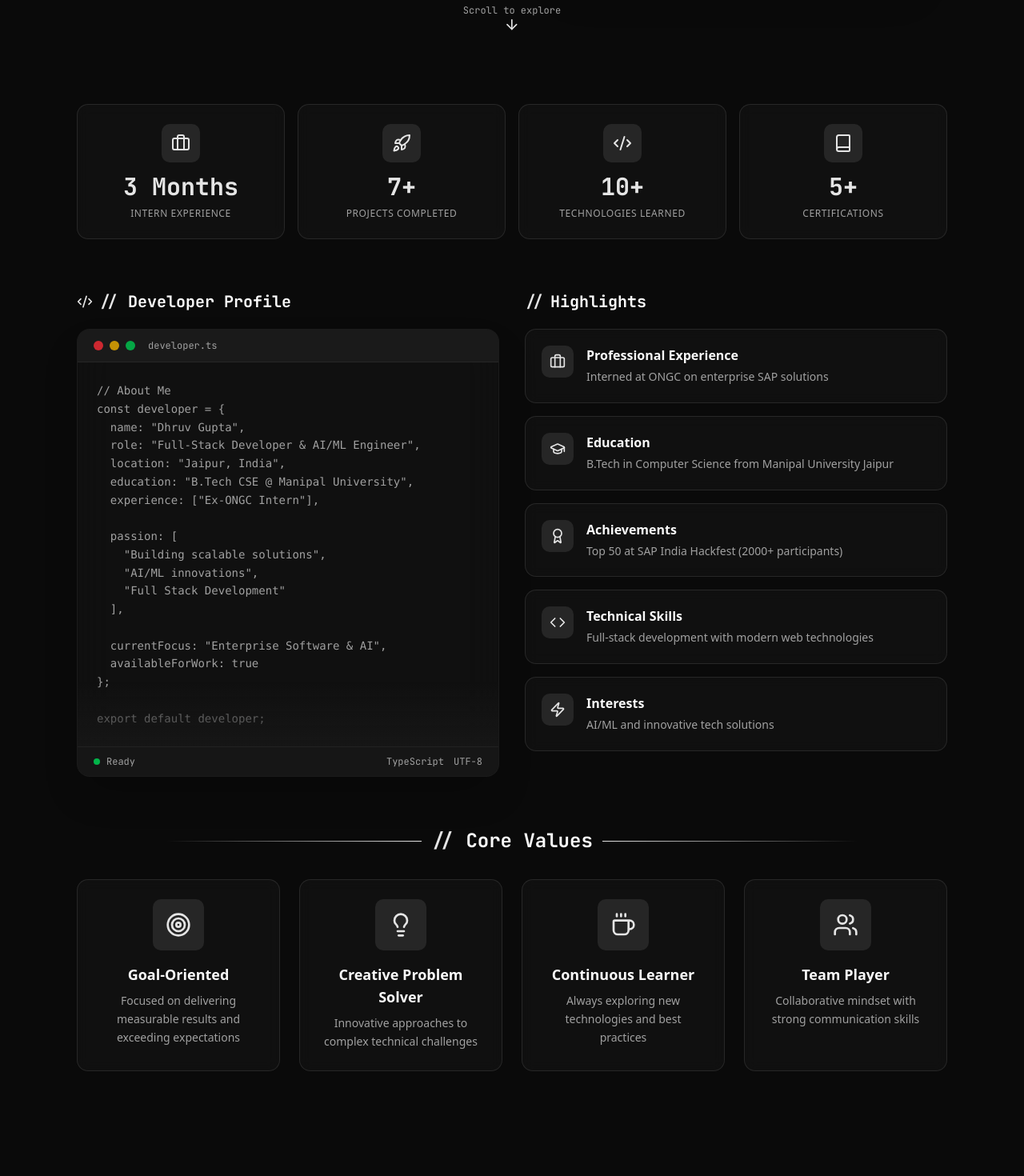
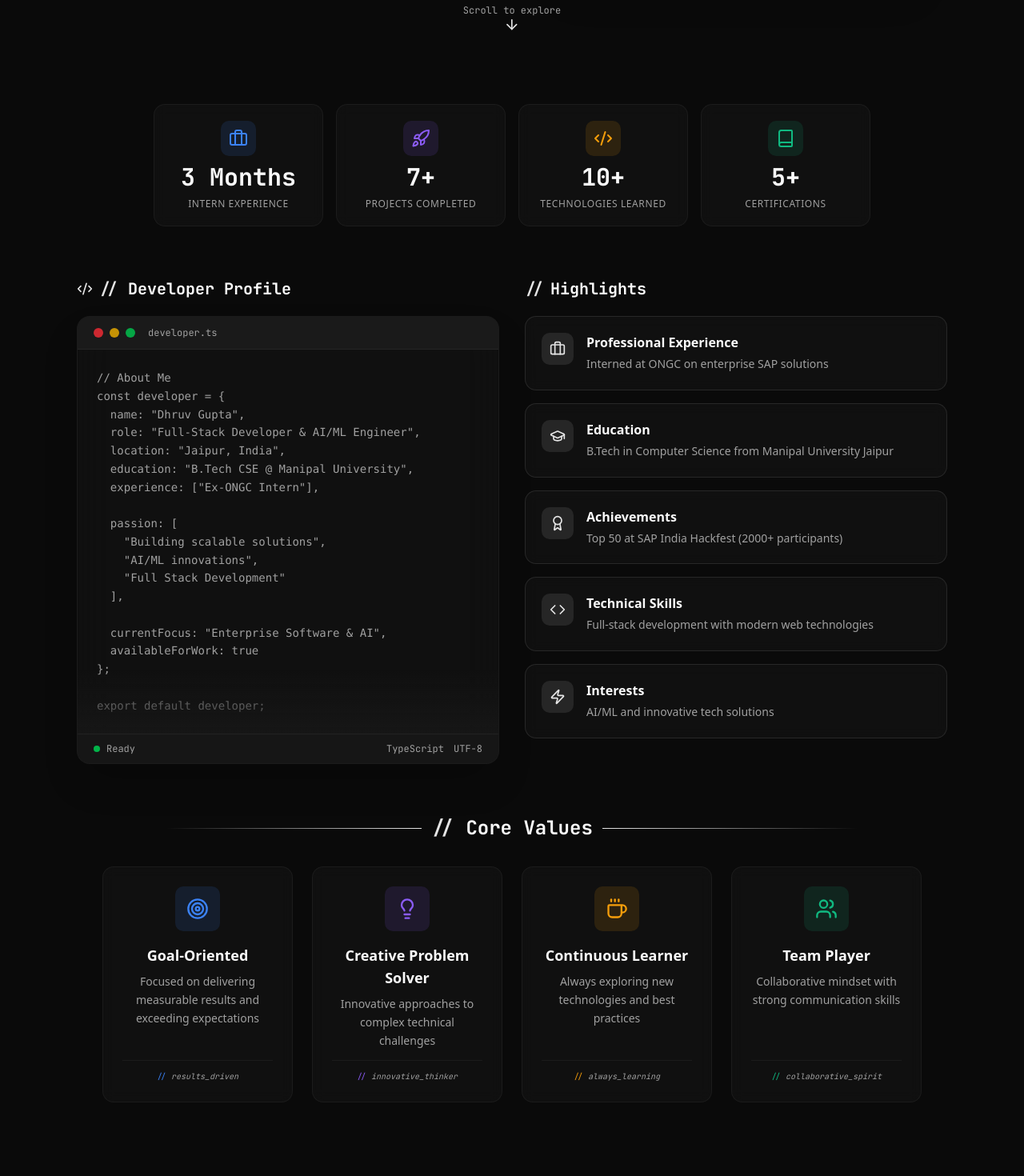
Before and after one commit to Dhruv-413/Dhruv, a Next.js app in the folder dhruv-portfolio/: page / in a window 1280 px wide. Shown: the part 920-2390 px from the top of the page at 80% size. Built offline with nearby package versions, Linux system fonts and the light colour scheme; no server answers.

Commit message:
feat: unify elegant design across Hero, Projects, and Timeline sections

```diff
--- a/dhruv-portfolio/src/components/features/hero/Hero.tsx
+++ b/dhruv-portfolio/src/components/features/hero/Hero.tsx
@@ -513,16 +513,18 @@ export function Hero() {
 
       {/* About Content Section */}
       <div className="relative z-10 container mx-auto px-4 sm:px-6 lg:px-8 py-12 sm:py-16 md:py-20">
-        {/* Stats Dashboard */}
+        {/* Stats Dashboard - Unified Elegant Design */}
         <motion.div
           initial={{ opacity: 0, y: 20 }}
           animate={isInView ? { opacity: 1, y: 0 } : {}}
           transition={{ duration: 0.5, delay: 0.3 }}
-          className="grid grid-cols-2 md:grid-cols-4 gap-3 sm:gap-4 mb-16"
+          className="grid grid-cols-2 md:grid-cols-4 gap-3 sm:gap-4 mb-16 max-w-4xl mx-auto"
         >
           {aboutStats.map((stat, index) => {
             const Icon = stat.icon;
             const isActive = activeStatIndex === index;
+            const statColors = ["#3b82f6", "#8b5cf6", "#f59e0b", "#10b981"];
+            const statColor = statColors[index] || "#3b82f6";
             return (
               <motion.div
                 key={index}
@@ -532,39 +534,39 @@ export function Hero() {
                 whileHover={{ scale: 1.05, y: -5 }}
                 onMouseEnter={() => setActiveStatIndex(index)}
                 onMouseLeave={() => setActiveStatIndex(null)}
-                className="group"
+                className="group relative"
               >
-                <div className={`relative p-3 sm:p-4 md:p-6 text-center bg-card/50 backdrop-blur-sm rounded-lg sm:rounded-xl border overflow-hidden transition-all duration-300 ${
+                <div className={`relative p-3 sm:p-4 md:p-5 text-center bg-card/50 backdrop-blur-sm rounded-xl border overflow-hidden transition-all duration-300 h-full ${
                   isActive
                     ? "border-primary shadow-2xl shadow-white/15"
-                    : "border-border hover:border-primary/50"
+                    : "border-border/50 hover:border-primary/30"
                 }`}>
                   {/* Animated Gradient Background */}
-                  <div className={`absolute inset-0 rounded-lg sm:rounded-xl transition-opacity duration-500 ${
-                    isActive ? "opacity-10" : "opacity-0"
-                  }`} style={{ background: "linear-gradient(135deg, var(--primary) 0%, transparent 60%)" }} />
+                  <div className={`absolute inset-0 rounded-xl transition-opacity duration-500 ${
+                    isActive ? "opacity-15" : "opacity-0 group-hover:opacity-10"
+                  }`} style={{ background: `linear-gradient(135deg, ${statColor}40 0%, transparent 60%)` }} />
 
                   {/* Scan Line Effect */}
                   {isActive && (
                     <motion.div
-                      className="absolute inset-x-0 h-px bg-primary/40"
+                      className="absolute inset-x-0 h-px"
+                      style={{ backgroundColor: `${statColor}60` }}
                       initial={{ top: 0 }}
                       animate={{ top: "100%" }}
                       transition={{ duration: 2, repeat: Infinity, ease: "linear" }}
                     />
                   )}
 
-                  <div className="relative flex flex-col items-center">
-                    <div className="flex justify-center mb-2 sm:mb-3">
-                      <motion.div
-                        className="p-2 sm:p-3 rounded-lg bg-primary/10 group-hover:bg-primary/20 transition-colors"
-                        whileHover={{ rotate: 360 }}
-                        transition={{ duration: 0.6 }}
-                      >
-                        <Icon className="h-4 w-4 sm:h-5 sm:w-5 md:h-6 md:w-6 text-primary" />
-                      </motion.div>
-                    </div>
-                    <div className="text-xl sm:text-2xl md:text-3xl font-bold font-mono text-primary mb-1 sm:mb-2">
+                  <div className="relative flex flex-col items-center gap-2">
+                    <motion.div
+                      className="p-2 sm:p-2.5 rounded-lg transition-colors"
+                      style={{ backgroundColor: `${statColor}20` }}
+                      whileHover={{ rotate: 360 }}
+                      transition={{ duration: 0.6 }}
+                    >
+                      <Icon className="h-5 w-5 sm:h-6 sm:w-6" style={{ color: statColor }} />
+                    </motion.div>
+                    <div className="text-xl sm:text-2xl md:text-3xl font-bold font-mono">
                       {stat.value}
                     </div>
                     <div className="text-[10px] sm:text-xs text-muted-foreground uppercase tracking-wider leading-tight">
@@ -572,6 +574,14 @@ export function Hero() {
                     </div>
                   </div>
                 </div>
+
+                {/* Top-Right Corner Accent */}
+                <div
+                  className={`absolute -top-1 -right-1 w-6 h-6 sm:w-8 sm:h-8 rounded-full blur-xl transition-opacity duration-300 ${
+                    isActive ? "opacity-60" : "opacity-0 group-hover:opacity-40"
+                  }`}
+                  style={{ backgroundColor: statColor }}
+                />
               </motion.div>
             );
           })}
@@ -710,7 +720,7 @@ export function Hero() {
           </motion.div>
         </div>
 
-        {/* Core Values Section */}
+        {/* Core Values Section - Unified Elegant Design */}
         <motion.div
           initial={{ opacity: 0, y: 20 }}
           animate={isInView ? { opacity: 1, y: 0 } : {}}
@@ -727,10 +737,13 @@ export function Hero() {
             </div>
           </div>
 
-          <div className="grid grid-cols-1 sm:grid-cols-2 lg:grid-cols-4 gap-4 sm:gap-5 md:gap-6">
+          <div className="grid grid-cols-1 sm:grid-cols-2 lg:grid-cols-4 gap-4 sm:gap-5 md:gap-6 max-w-5xl mx-auto">
             {values.map((value, index) => {
               const Icon = value.icon;
               const isActive = activeValueIndex === index;
+              const valueColors = ["#3b82f6", "#8b5cf6", "#f59e0b", "#10b981"];
+              const valueColor = valueColors[index] || "#3b82f6";
+              const footerTexts = ["results_driven", "innovative_thinker", "always_learning", "collaborative_spirit"];
               return (
                 <motion.div
                   key={index}
@@ -741,34 +754,41 @@ export function Hero() {
                     type: "spring",
                     stiffness: 100,
                   }}
-                  whileHover={{ y: -10, scale: 1.02 }}
+                  whileHover={{ y: -8, scale: 1.02 }}
                   onMouseEnter={() => setActiveValueIndex(index)}
                   onMouseLeave={() => setActiveValueIndex(null)}
                   className="group relative"
                 >
-                  <div className={`relative p-4 sm:p-5 md:p-6 text-center h-full bg-card/50 backdrop-blur-sm rounded-lg sm:rounded-xl border overflow-hidden transition-all duration-300 ${
+                  <div className={`relative p-4 sm:p-5 md:p-6 text-center h-full bg-card/50 backdrop-blur-sm rounded-xl border overflow-hidden transition-all duration-300 flex flex-col ${
                     isActive
                       ? "border-primary shadow-2xl shadow-white/15"
-                      : "border-border hover:border-primary/50"
+                      : "border-border/50 hover:border-primary/30"
                   }`}>
+                    {/* Animated Gradient Background */}
+                    <div className={`absolute inset-0 rounded-xl transition-opacity duration-500 ${
+                      isActive ? "opacity-15" : "opacity-0 group-hover:opacity-10"
+                    }`} style={{ background: `linear-gradient(135deg, ${valueColor}40 0%, transparent 60%)` }} />
+
                     {/* Scan Line Effect */}
                     {isActive && (
                       <motion.div
-                        className="absolute inset-x-0 h-px bg-primary/40"
+                        className="absolute inset-x-0 h-px"
+                        style={{ backgroundColor: `${valueColor}60` }}
                         initial={{ top: 0 }}
                         animate={{ top: "100%" }}
                         transition={{ duration: 2, repeat: Infinity, ease: "linear" }}
                       />
                     )}
 
-                    <div className="relative">
+                    <div className="relative flex-1">
                       <div className="flex justify-center mb-3 sm:mb-4">
                         <motion.div
-                          className="p-3 sm:p-3.5 md:p-4 rounded-lg bg-primary/10 group-hover:bg-primary/20 transition-all"
+                          className="p-3 sm:p-3.5 rounded-lg transition-colors"
+                          style={{ backgroundColor: `${valueColor}20` }}
                           whileHover={{ rotate: 360 }}
                           transition={{ duration: 0.6 }}
                         >
-                          <Icon className="h-6 w-6 sm:h-7 sm:w-7 md:h-8 md:w-8 text-primary" />
+                          <Icon className="h-6 w-6 sm:h-7 sm:w-7" style={{ color: valueColor }} />
                         </motion.div>
                       </div>
                       <h4 className="font-bold mb-2 text-base sm:text-lg transition-colors">
@@ -778,13 +798,20 @@ export function Hero() {
                         {value.description}
                       </p>
                     </div>
+
+                    {/* Code-style Footer */}
+                    <div className="relative pt-3 mt-3 border-t border-border/50 font-mono text-[10px] text-muted-foreground">
+                      <span style={{ color: valueColor }}>{"// "}</span>
+                      <span className="italic">{footerTexts[index]}</span>
+                    </div>
                   </div>
 
                   {/* Top-Right Corner Accent */}
                   <div
-                    className={`absolute -top-1 -right-1 w-6 h-6 sm:w-8 sm:h-8 rounded-full blur-xl transition-opacity duration-300 bg-primary ${
+                    className={`absolute -top-1 -right-1 w-6 h-6 sm:w-8 sm:h-8 rounded-full blur-xl transition-opacity duration-300 ${
                       isActive ? "opacity-60" : "opacity-0 group-hover:opacity-40"
                     }`}
+                    style={{ backgroundColor: valueColor }}
                   />
                 </motion.div>
               );
--- a/dhruv-portfolio/src/components/features/projects/ProjectsSection.tsx
+++ b/dhruv-portfolio/src/components/features/projects/ProjectsSection.tsx
@@ -166,7 +166,7 @@ export function ProjectsSection() {
               practices, and measurable real-world impact.
             </p>
 
-            {/* Quick Stats */}
+            {/* Quick Stats - Unified Elegant Design */}
             <div className="grid grid-cols-2 md:grid-cols-4 gap-3 sm:gap-4 mb-6 sm:mb-8 max-w-3xl mx-auto">
               {[
                 {
@@ -209,7 +209,7 @@ export function ProjectsSection() {
                     className="group relative"
                   >
                     <div
-                      className={`relative p-3 sm:p-4 bg-card/50 backdrop-blur-sm rounded-lg sm:rounded-xl border overflow-hidden transition-all duration-300 ${
+                      className={`relative p-3 sm:p-4 bg-card/50 backdrop-blur-sm rounded-xl border overflow-hidden transition-all duration-300 ${
                         isActive
                           ? "border-primary shadow-2xl shadow-white/15"
                           : "border-border/50 hover:border-primary/30"
@@ -217,18 +217,21 @@ export function ProjectsSection() {
                     >
                       {/* Animated Gradient Background */}
                       <div
-                        className={`absolute inset-0 rounded-lg sm:rounded-xl transition-opacity duration-500 ${
-                          isActive ? "opacity-10" : "opacity-0"
+                        className={`absolute inset-0 rounded-xl transition-opacity duration-500 ${
+                          isActive
+                            ? "opacity-15"
+                            : "opacity-0 group-hover:opacity-10"
                         }`}
                         style={{
-                          background: `linear-gradient(135deg, ${stat.color}40, transparent)`,
+                          background: `linear-gradient(135deg, ${stat.color}40 0%, transparent 60%)`,
                         }}
                       />
 
                       {/* Scan Line Effect */}
                       {isActive && (
                         <motion.div
-                          className="absolute inset-x-0 h-px bg-primary/40"
+                          className="absolute inset-x-0 h-px"
+                          style={{ backgroundColor: `${stat.color}60` }}
                           initial={{ top: 0 }}
                           animate={{ top: "100%" }}
                           transition={{
@@ -239,26 +242,22 @@ export function ProjectsSection() {
                         />
                       )}
 
-                      {/* Top-Right Corner Accent */}
-                      <div
-                        className="absolute -top-1 -right-1 w-6 h-6 sm:w-8 sm:h-8 rounded-full blur-xl opacity-0 group-hover:opacity-100 transition-opacity"
-                        style={{ backgroundColor: stat.color }}
-                      />
-
                       <div className="relative flex flex-col items-center gap-1.5 sm:gap-2">
                         <motion.div
-                          className="p-1.5 sm:p-2 rounded-lg bg-primary/10 group-hover:bg-primary/20 transition-colors"
+                          className="p-2 sm:p-2.5 rounded-lg transition-colors"
+                          style={{ backgroundColor: `${stat.color}20` }}
                           whileHover={{ rotate: 360 }}
                           transition={{ duration: 0.6 }}
                         >
                           <Icon
-                            className={`h-4 w-4 sm:h-5 sm:w-5 text-primary ${
-                              stat.fill ? "fill-primary" : ""
+                            className={`h-5 w-5 sm:h-6 sm:w-6 ${
+                              stat.fill ? "fill-current" : ""
                             }`}
+                            style={{ color: stat.color }}
                           />
                         </motion.div>
                         <div className="text-center">
-                          <div className="text-xl sm:text-2xl font-bold font-mono text-primary">
+                          <div className="text-xl sm:text-2xl font-bold font-mono">
                             {stat.value}
                           </div>
                           <div className="text-[10px] sm:text-xs text-muted-foreground">
@@ -267,6 +266,16 @@ export function ProjectsSection() {
                         </div>
                       </div>
                     </div>
+
+                    {/* Top-Right Corner Accent */}
+                    <div
+                      className={`absolute -top-1 -right-1 w-6 h-6 sm:w-8 sm:h-8 rounded-full blur-xl transition-opacity duration-300 ${
+                        isActive
+                          ? "opacity-60"
+                          : "opacity-0 group-hover:opacity-40"
+                      }`}
+                      style={{ backgroundColor: stat.color }}
+                    />
                   </motion.div>
                 );
               })}
--- a/dhruv-portfolio/src/components/features/timeline/TimelineSection.tsx
+++ b/dhruv-portfolio/src/components/features/timeline/TimelineSection.tsx
@@ -170,7 +170,7 @@ export function TimelineSection() {
             excellence, and measurable real-world contributions.
           </motion.p>
 
-          {/* Stats Grid - Elegant Design with Gradients */}
+          {/* Stats Grid - Unified Elegant Design */}
           <motion.div
             initial={{ opacity: 0, y: 20 }}
             animate={isInView ? { opacity: 1, y: 0 } : {}}
@@ -194,7 +194,7 @@ export function TimelineSection() {
                   className="group relative"
                 >
                   <div
-                    className={`relative p-3 sm:p-4 bg-card/50 backdrop-blur-sm rounded-lg sm:rounded-xl border overflow-hidden transition-all duration-300 ${
+                    className={`relative p-3 sm:p-4 bg-card/50 backdrop-blur-sm rounded-xl border overflow-hidden transition-all duration-300 ${
                       isActive
                         ? "border-primary shadow-2xl shadow-white/15"
                         : "border-border/50 hover:border-primary/30"
@@ -202,18 +202,21 @@ export function TimelineSection() {
                   >
                     {/* Animated Gradient Background */}
                     <div
-                      className={`absolute inset-0 rounded-lg sm:rounded-xl transition-opacity duration-500 ${
-                        isActive ? "opacity-10" : "opacity-0"
+                      className={`absolute inset-0 rounded-xl transition-opacity duration-500 ${
+                        isActive
+                          ? "opacity-15"
+                          : "opacity-0 group-hover:opacity-10"
                       }`}
                       style={{
-                        background: `linear-gradient(135deg, ${statColor}40, transparent)`,
+                        background: `linear-gradient(135deg, ${statColor}40 0%, transparent 60%)`,
                       }}
                     />
 
                     {/* Scan Line Effect */}
                     {isActive && (
                       <motion.div
-                        className="absolute inset-x-0 h-px bg-primary/40"
+                        className="absolute inset-x-0 h-px"
+                        style={{ backgroundColor: `${statColor}60` }}
                         initial={{ top: 0 }}
                         animate={{ top: "100%" }}
                         transition={{
@@ -224,21 +227,19 @@ export function TimelineSection() {
                       />
                     )}
 
-                    {/* Top-Right Corner Accent */}
-                    <div
-                      className="absolute -top-1 -right-1 w-6 h-6 sm:w-8 sm:h-8 rounded-full blur-xl opacity-0 group-hover:opacity-100 transition-opacity"
-                      style={{ backgroundColor: statColor }}
-                    />
-
                     <div className="relative flex flex-col items-center gap-1.5 sm:gap-2">
                       <motion.div
-                        className="p-1.5 sm:p-2 rounded-lg bg-primary/10 group-hover:bg-primary/20 transition-colors"
+                        className="p-2 sm:p-2.5 rounded-lg transition-colors"
+                        style={{ backgroundColor: `${statColor}20` }}
                         whileHover={{ rotate: 360 }}
                         transition={{ duration: 0.6 }}
                       >
-                        <Icon className="h-4 w-4 sm:h-5 sm:w-5 text-primary" />
+                        <Icon
+                          className="h-5 w-5 sm:h-6 sm:w-6"
+                          style={{ color: statColor }}
+                        />
                       </motion.div>
-                      <div className="text-xl sm:text-2xl md:text-3xl font-bold font-mono text-primary">
+                      <div className="text-xl sm:text-2xl md:text-3xl font-bold font-mono">
                         {stat.value}
                       </div>
                       <div className="text-[10px] sm:text-xs text-center text-muted-foreground font-medium">
@@ -246,6 +247,16 @@ export function TimelineSection() {
                       </div>
                     </div>
                   </div>
+
+                  {/* Top-Right Corner Accent */}
+                  <div
+                    className={`absolute -top-1 -right-1 w-6 h-6 sm:w-8 sm:h-8 rounded-full blur-xl transition-opacity duration-300 ${
+                      isActive
+                        ? "opacity-60"
+                        : "opacity-0 group-hover:opacity-40"
+                    }`}
+                    style={{ backgroundColor: statColor }}
+                  />
                 </motion.div>
               );
             })}
```
